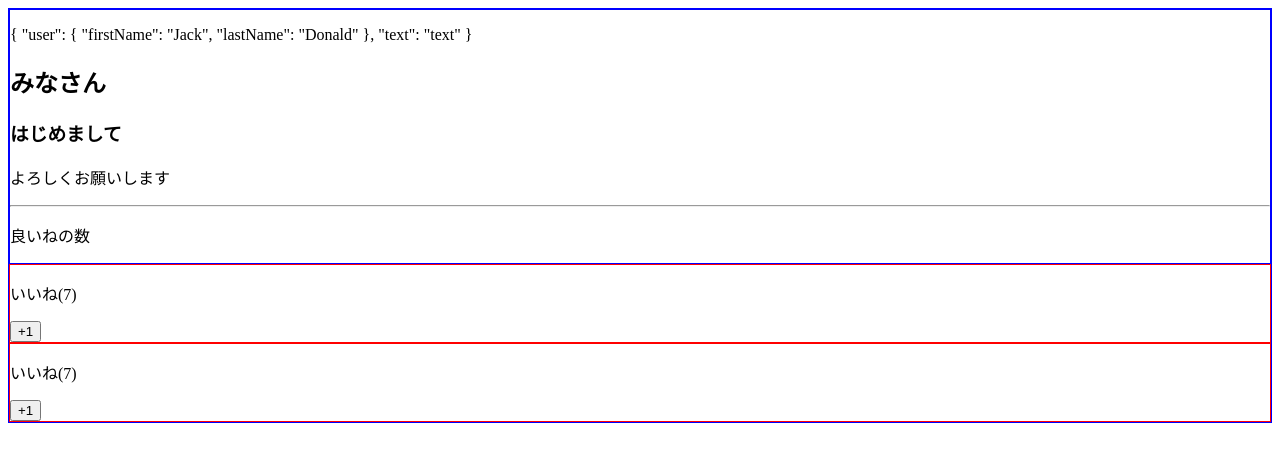
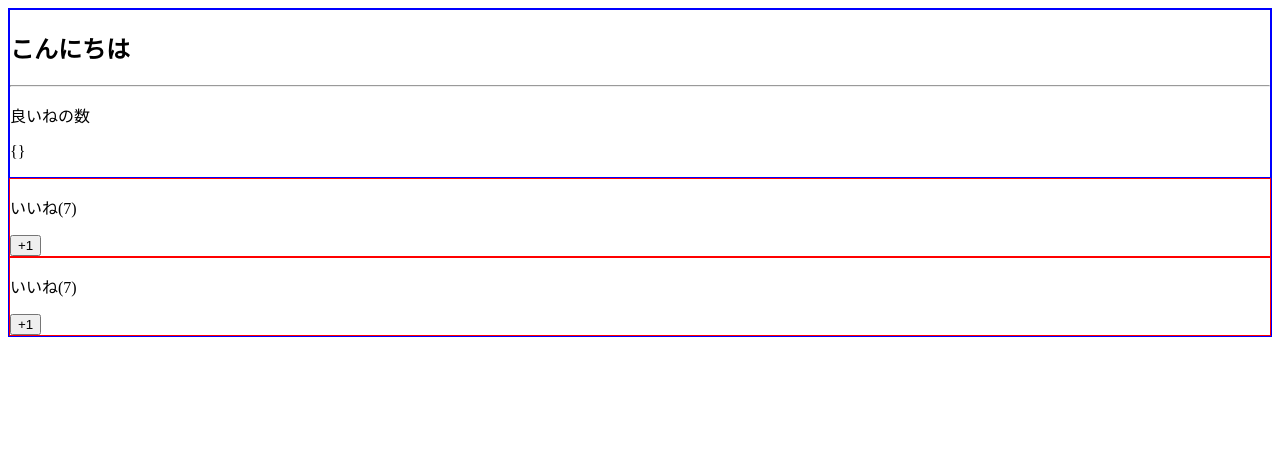
Before and after one commit to aki537/vue.js, a Vue app in the folder section5/6/7/vue.js-test/: page / in a window 1280 px wide. Shown: the top 462 px of the page. Built offline with nearby package versions, Linux system fonts and the light colour scheme.

Commit message:
103 v-slot

```diff
--- a/section5/6/7/vue.js-test/src/App.vue
+++ b/section5/6/7/vue.js-test/src/App.vue
@@ -1,14 +1,12 @@
 <template>
   <div>
-    <LikeHeader v-slot:title="slotProps">
-      <!-- <template v-slot:title = "slotProps">
+    <LikeHeader>
+      <template  v-slot:title="slotProps">
         <h2>こんにちは</h2>
-        <h2>{{ slotProps.user.firstName }}</h2>
-      </template> -->
-      <p>{{ slotProps }}</p>
-      <h2>みなさん</h2>
-      <h3>はじめまして</h3>
-      <p>よろしくお願いします</p>
+      </template>
+      <template v-slot:number="number">
+        <p>{{ number }}</p>
+      </template>
     </LikeHeader>
     <LikeNumber :total-number="oyanumber" @my-click="incrementNumber"></LikeNumber>
     <LikeNumber :total-number="oyanumber"></LikeNumber>
--- a/section5/6/7/vue.js-test/src/components/LikeHeader.vue
+++ b/section5/6/7/vue.js-test/src/components/LikeHeader.vue
@@ -1,8 +1,7 @@
 <template>
   <div>
-    <slot name="title" :user="user" text="text">
+    <slot name="title">
     </slot>
-    <slot></slot>
     <hr>
     <p>良いねの数</p>
     <slot name="number"></slot>
```
